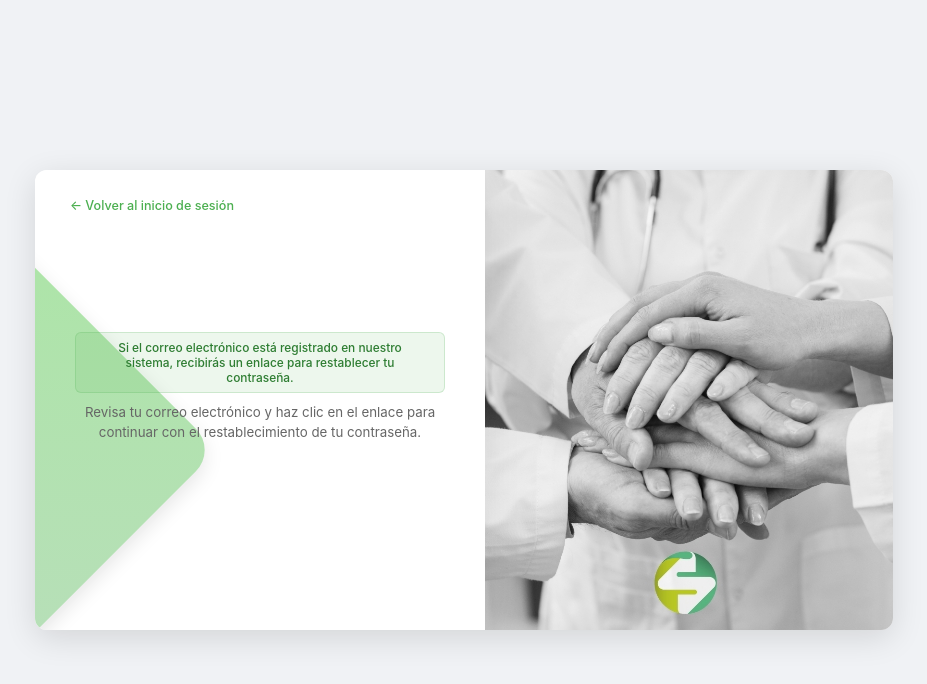
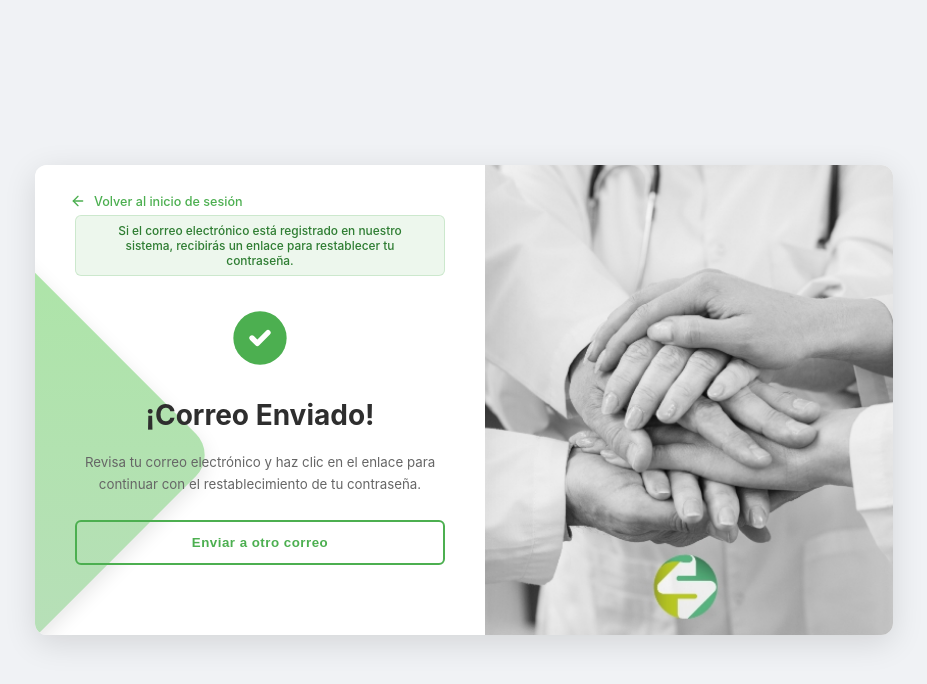
Before and after one commit to SntgRM/soluciones-hospitalarias, a React (Vite) app in the folder frontend/: page /password-reset-request in a window 1280 px wide. Both pictures are taken after typing "name@example.com" into the empty fields and a click on the button "Enviar enlace". Shown: the top 684 px of the page, without its empty margins (176-1103 px from the left). Built offline with nearby package versions, Linux system fonts and the light colour scheme; no server answers; a web font is replaced by a local one.

Commit message:
REF - improved views for resetting passwords and confirming sent emails

```diff
--- a/frontend/src/pages/login/password-reset-request.jsx
+++ b/frontend/src/pages/login/password-reset-request.jsx
@@ -1,56 +1,59 @@
-"use client";
+"use client"
 
-import { useState } from "react";
-import { Link } from "react-router-dom";
-import axios from "axios";
-import { iconsImgs } from "../../utils/images";
-import "./login.css";
-import rightSideImage from "../../assets/images/login.jpeg";
+import { useState } from "react"
+import { Link } from "react-router-dom"
+import { ArrowLeft } from "lucide-react"
+import axios from "axios"
+import { iconsImgs } from "../../utils/images"
+import "./login.css"
+import rightSideImage from "../../assets/images/login.jpeg"
 
 const API_ENDPOINTS = {
   passwordResetRequest: "/api/auth/password-reset/",
-};
+}
 
 const PasswordRequestReset = () => {
-  const [email, setEmail] = useState("");
-  const [message, setMessage] = useState("");
-  const [error, setError] = useState("");
-  const [loading, setLoading] = useState(false);
-  const [emailSent, setEmailSent] = useState(false);
+  const [email, setEmail] = useState("")
+  const [message, setMessage] = useState("")
+  const [error, setError] = useState("")
+  const [loading, setLoading] = useState(false)
+  const [emailSent, setEmailSent] = useState(false)
 
   const handleSubmit = async (e) => {
-    e.preventDefault();
-    setError("");
-    setMessage("");
-    setLoading(true);
+    e.preventDefault()
+    setError("")
+    setMessage("")
+    setLoading(true)
 
     try {
-      await axios.post(
-        `http://localhost:8000${API_ENDPOINTS.passwordResetRequest}`,
-        {
-          email,
-        }
-      );
+      await axios.post(`http://localhost:8000${API_ENDPOINTS.passwordResetRequest}`, {
+        email,
+      })
 
-      setEmailSent(true);
+      setEmailSent(true)
       setMessage(
-        "Si el correo electrónico está registrado en nuestro sistema, recibirás un enlace para restablecer tu contraseña."
-      );
+        "Si el correo electrónico está registrado en nuestro sistema, recibirás un enlace para restablecer tu contraseña.",
+      )
     } catch (err) {
-      console.error("Error en solicitud de restablecimiento:", err);
-      setEmailSent(true);
+      console.error("Error en solicitud de restablecimiento:", err)
+      setEmailSent(true)
       setMessage(
-        "Si el correo electrónico está registrado en nuestro sistema, recibirás un enlace para restablecer tu contraseña."
-      );
+        "Si el correo electrónico está registrado en nuestro sistema, recibirás un enlace para restablecer tu contraseña.",
+      )
     } finally {
-      setLoading(false);
+      setLoading(false)
     }
-  };
+  }
 
   return (
     <div className="auth-container">
       <div className="auth-content-wrapper">
         <form onSubmit={handleSubmit} className="form_main">
+          <Link to="/login" className="backLink">
+            <ArrowLeft size={16} />
+            <span>Volver al inicio de sesión</span>
+          </Link>
+
           <div className="error-container">
             {error && <p className="error_message">{error}</p>}
             {message && <p className="success_message">{message}</p>}
@@ -59,12 +62,8 @@ const PasswordRequestReset = () => {
           {!emailSent ? (
             <>
               <p className="heading">Restablecer Contraseña</p>
-              <p
-                className="subheading"
-                style={{ textAlign: "center", zIndex: 2 }}
-              >
-                Ingresa tu correo electrónico y te enviaremos un enlace para
-                restablecer tu contraseña.
+              <p className="subheading">
+                Ingresa tu correo electrónico y te enviaremos un enlace para restablecer tu contraseña.
               </p>
 
               <div className="inputContainer">
@@ -85,33 +84,43 @@ const PasswordRequestReset = () => {
               </button>
             </>
           ) : (
-            <p
-              className="subheading"
-              style={{ textAlign: "center", zIndex: 2 }}
-            >
-              Revisa tu correo electrónico y haz clic en el enlace para
-              continuar con el restablecimiento de tu contraseña.
-            </p>
+            <div className="email-sent-container">
+              <div className="success-icon">
+                <svg width="64" height="64" viewBox="0 0 24 24" fill="none" xmlns="http://www.w3.org/2000/svg">
+                  <circle cx="12" cy="12" r="10" fill="#4caf50" />
+                  <path d="m9 12 2 2 4-4" stroke="white" strokeWidth="2" strokeLinecap="round" strokeLinejoin="round" />
+                </svg>
+              </div>
+              <p className="heading">¡Correo Enviado!</p>
+              <p className="email-sent-message">
+                Revisa tu correo electrónico y haz clic en el enlace para continuar con el restablecimiento de tu
+                contraseña.
+              </p>
+              <button
+                type="button"
+                className="secondary-button"
+                onClick={() => {
+                  setEmailSent(false)
+                  setEmail("")
+                  setMessage("")
+                }}
+              >
+                Enviar a otro correo
+              </button>
+            </div>
           )}
-
-          <Link to="/login" className="backLink">
-            ← Volver al inicio de sesión
-          </Link>
         </form>
 
         <div className="right-image-panel">
           <img
             className="right-image-content"
-            src={
-              rightSideImage ||
-              "/placeholder.svg?height=400&width=400&query=password+reset"
-            }
+            src={rightSideImage || "/placeholder.svg?height=400&width=400&query=password+reset" || "/placeholder.svg"}
             alt="Decoración"
           />
         </div>
       </div>
     </div>
-  );
-};
+  )
+}
 
-export default PasswordRequestReset;
+export default PasswordRequestReset
```
